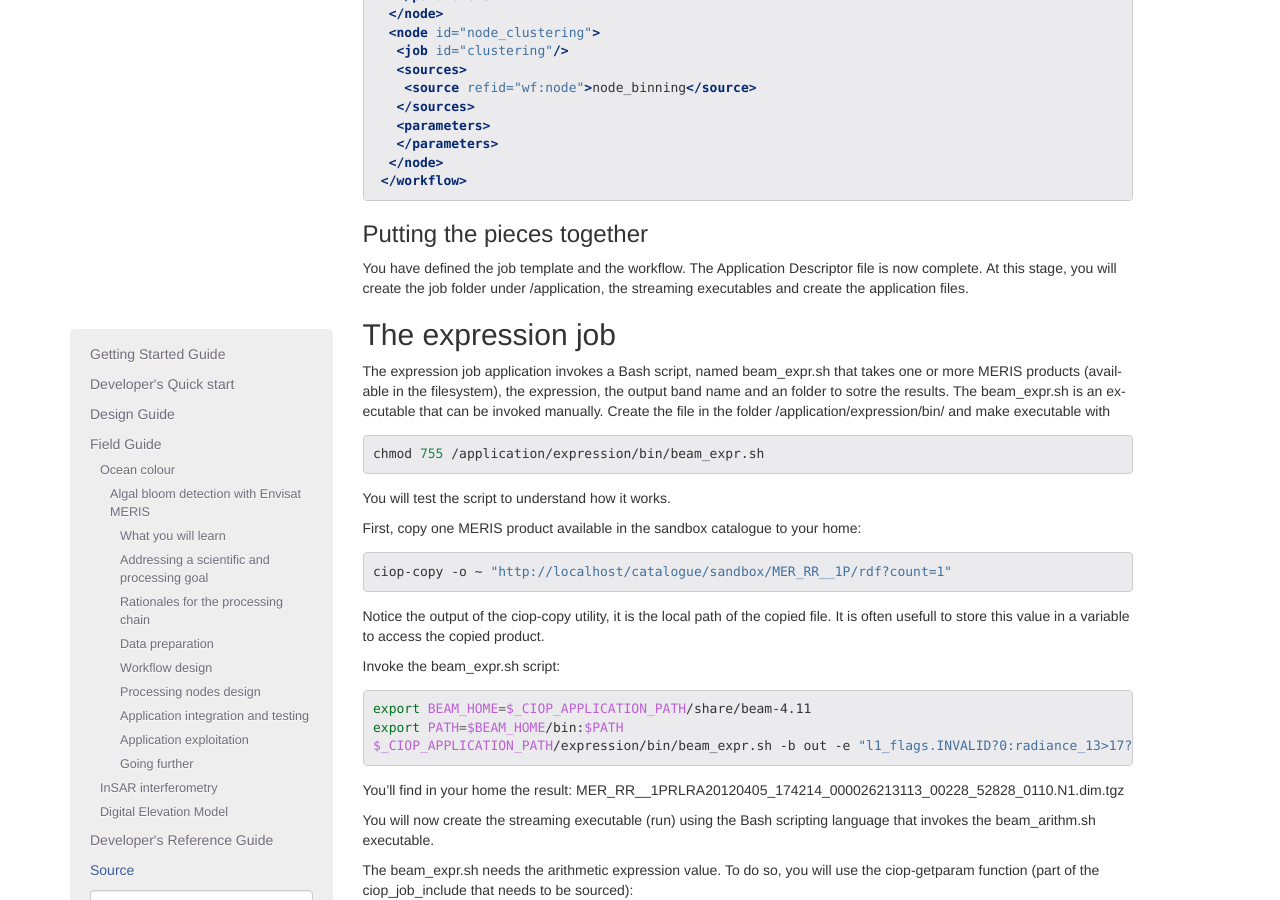
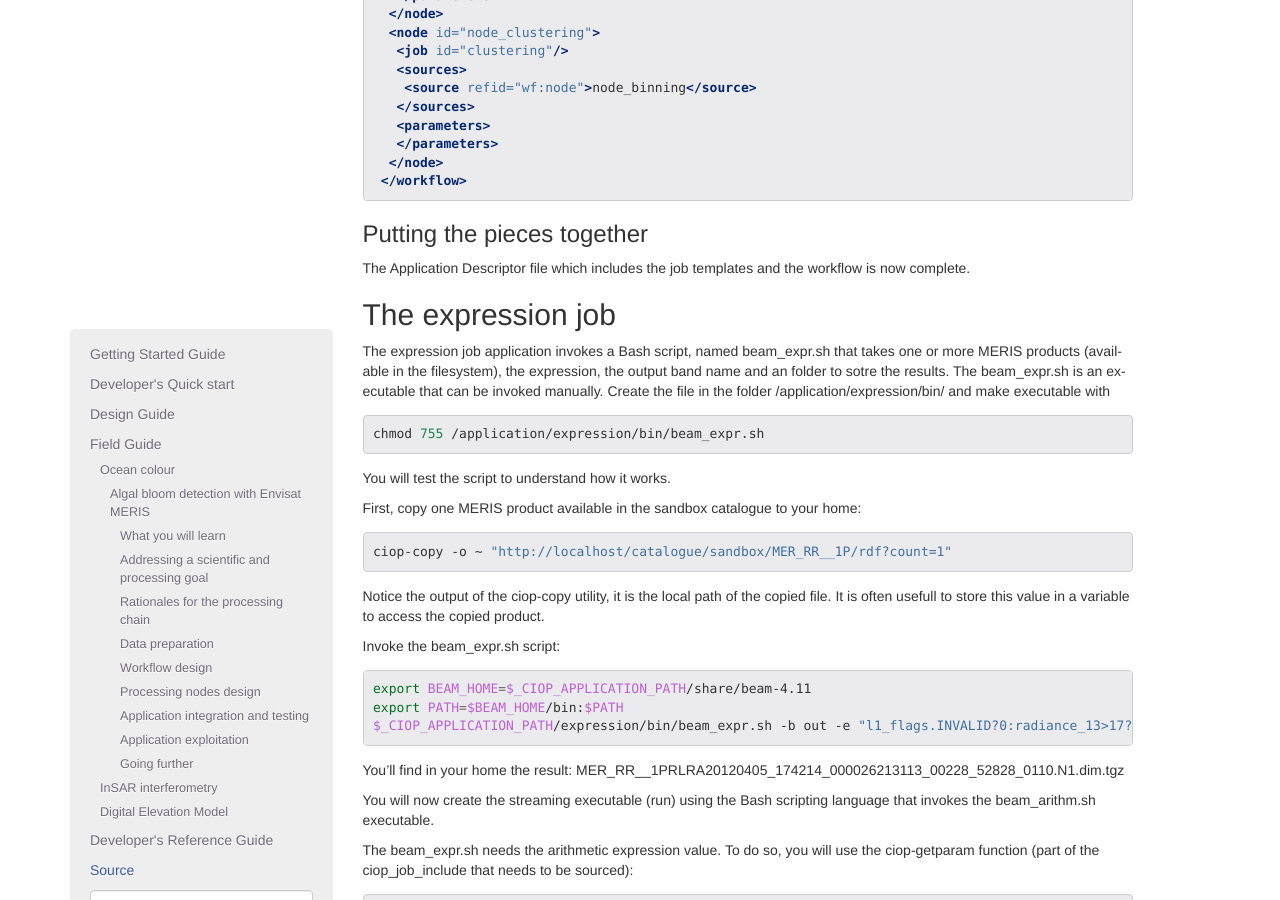
Before and after one commit to Terradue/doc-developer-sandbox, a Sphinx documentation site: the page built from source/field/ocean_color/lib_beam/testing.rst, in a window 1280 px wide and 900 px high, scrolled down 2764 px. Built offline with Sphinx 7.4.7, drawn with Linux system fonts in a browser that asks for light colours; pages that are not in the unit, such as notebooks, are missing from menus.

Commit message:
Update testing.rst

```diff
--- a/source/field/ocean_color/lib_beam/testing.rst
+++ b/source/field/ocean_color/lib_beam/testing.rst
@@ -94,8 +94,7 @@
 Putting the pieces together
 ***************************
 
-You have defined the job template and the workflow. The Application Descriptor file is now complete.
-At this stage, you will create the job folder under /application, the streaming executables and create the application files.
+The Application Descriptor file which includes the job templates and the workflow is now complete.
 
 The expression job
 ------------------
```
